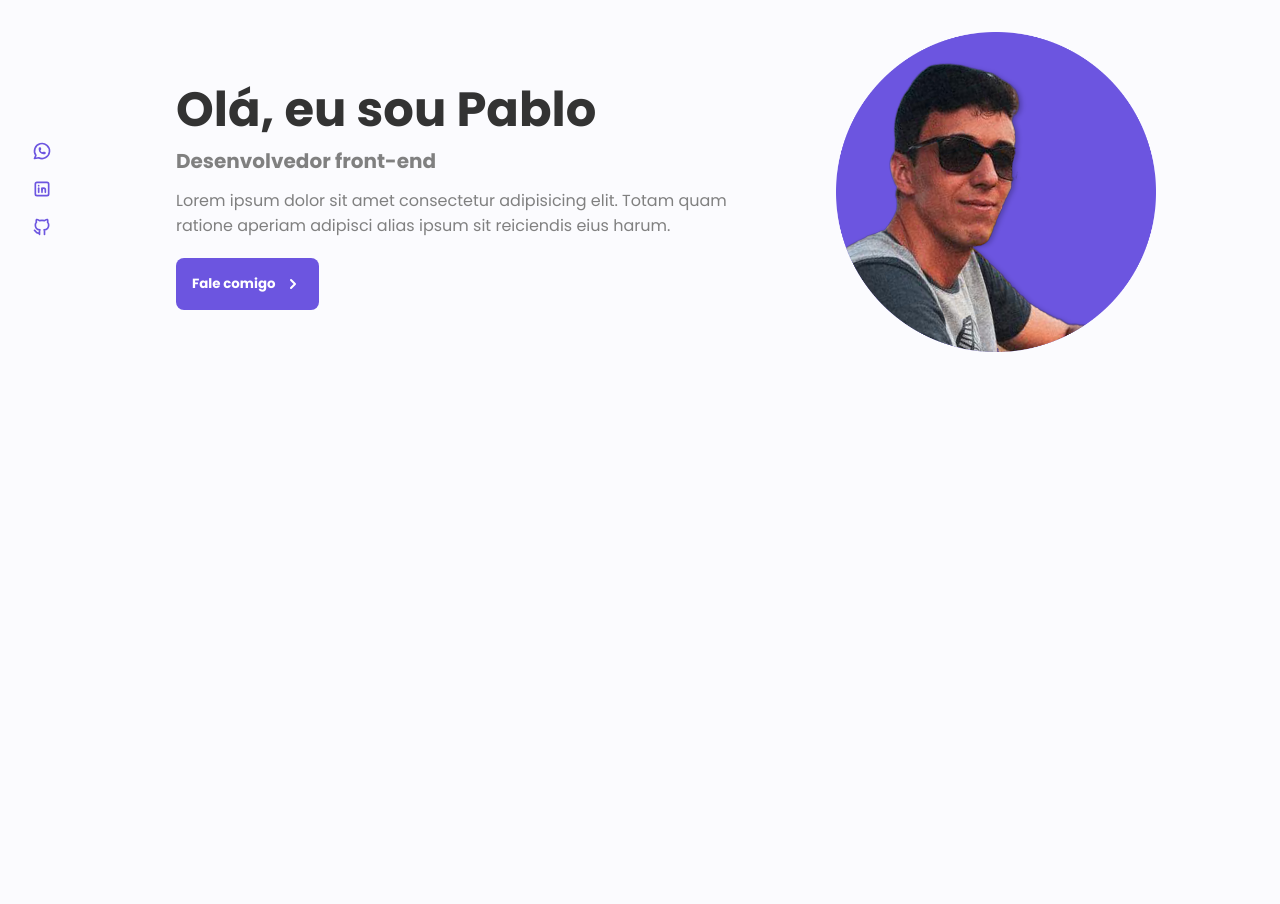
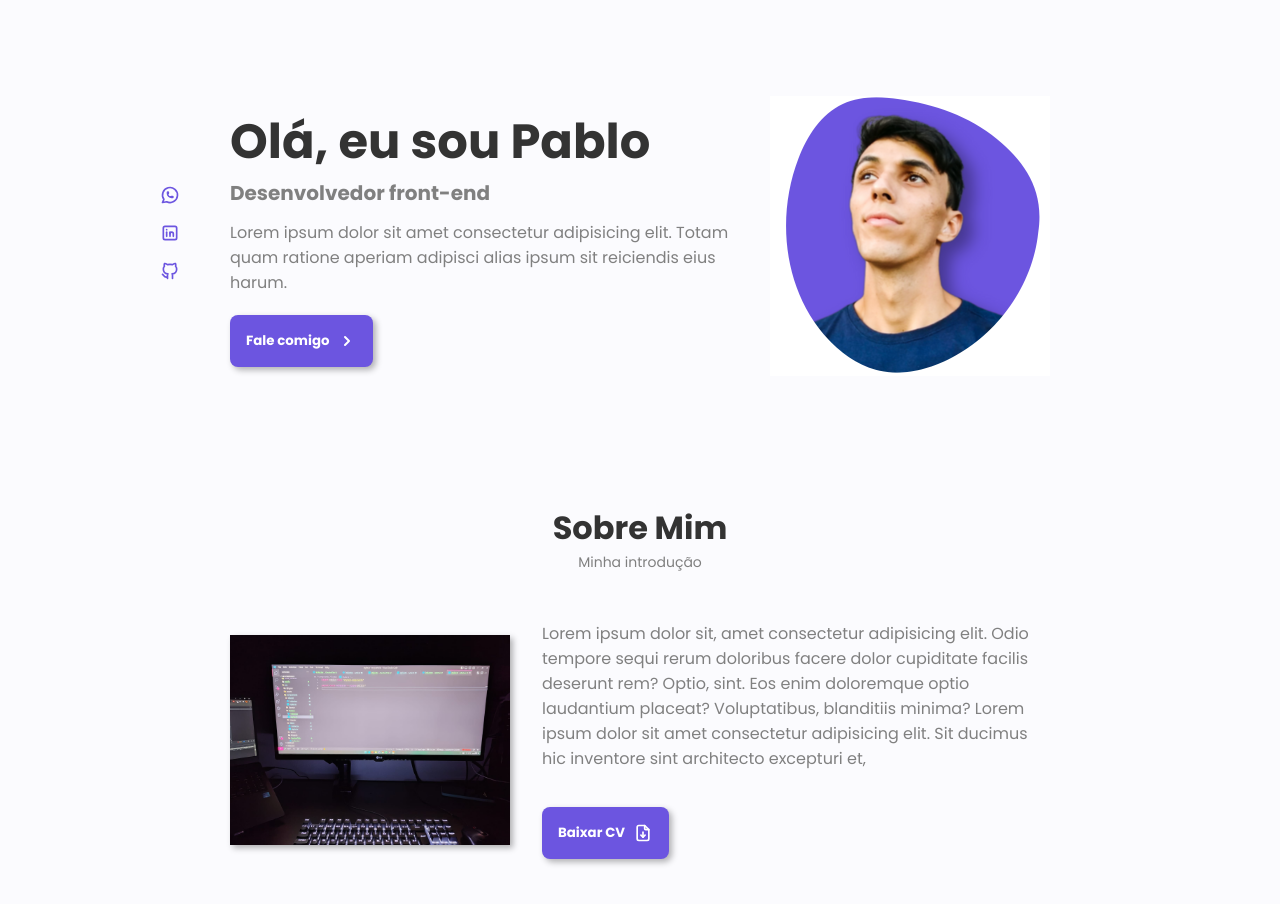
Before and after one commit to pabloccard/my-portfolio, a Next.js app: page / in a window 1280 px wide. Shown: the top 904 px of the page. Before the commit the page ends 800 px from the top, so only its background shows below. Built offline with nearby package versions, Linux system fonts and the light colour scheme.

Commit message:
feat: Add new about component

```diff
--- a/src/components/About/index.tsx
+++ b/src/components/About/index.tsx
@@ -1,36 +1,34 @@
 // import Image from 'next/image'
 // import manProgramming from '../../assets/man-programming.png'
+
 import Image from 'next/image'
-import { AboutSession, Content } from './styles'
-import jureg from '../../assets/jureg.jpg'
+import * as S from './styles'
+import { TbFileDownload } from 'react-icons/tb'
+import { SectionTitle } from '../SectionTitle'
+import { Button } from '../Button'
 
 export const About = () => {
   return (
-    <AboutSession>
-      <Content>
-        <h3>SOBRE MIM</h3>
+    <S.Container>
+      <SectionTitle title="Sobre Mim" subtitle="Minha introdução" />
+      <S.Content>
+        <Image src="/image.jpeg" width={280} height={210} alt="" />
 
-        <Image src={jureg} height={100} alt="" />
+        <S.Data>
+          <p>
+            Lorem ipsum dolor sit, amet consectetur adipisicing elit. Odio
+            tempore sequi rerum doloribus facere dolor cupiditate facilis
+            deserunt rem? Optio, sint. Eos enim doloremque optio laudantium
+            placeat? Voluptatibus, blanditiis minima? Lorem ipsum dolor sit amet
+            consectetur adipisicing elit. Sit ducimus hic inventore sint
+            architecto excepturi et,
+          </p>
 
-        <p>
-          Lorem ipsum dolor sit amet consectetur, adipisicing elit. Tenetur,
-          dolor quae! Vel id sunt vitae fugit sint illo veritatis aut animi
-          molestiae! Modi, officiis voluptatibus dolores nemo ipsam earum iure.
-          Lorem ipsum dolor sit amet consectetur adipisicing elit. Quaerat sunt
-          tempore non error ducimus tenetur iusto accusantium saepe minima esse
-          sapiente enim ea corporis recusandae soluta facere, fugiat
-          consequuntur deleniti! Lorem ipsum dolor, sit amet consectetur
-          adipisicing elit. Magni quam qui amet reiciendis est. Iste velit
-          distinctio dolorum, nemo autem esse rerum cupiditate. Quae velit,
-          accusantium voluptatibus aspernatur eveniet laboriosam?
-        </p>
-
-        {/* <Image
-            src={manProgramming}
-            height={380}
-            alt="garoto mexendo em um computador"
-          /> */}
-      </Content>
-    </AboutSession>
+          <Button>
+            Baixar CV <TbFileDownload />
+          </Button>
+        </S.Data>
+      </S.Content>
+    </S.Container>
   )
 }
--- a/src/components/About/styles.ts
+++ b/src/components/About/styles.ts
@@ -1,38 +1,53 @@
 import styled from 'styled-components'
 
-export const AboutSession = styled.section`
-  margin: auto;
-  background: ${(props) => props.theme['gray-900']};
-  border-top: 3px solid ${(props) => props.theme['gray-500']};
+export const Container = styled.section`
+  padding-block: 5rem;
+  margin: 0 auto;
+
+  @media (min-width: 610px) {
+    padding-inline: 3.25rem;
+    padding-block: 8rem;
+  }
 `
 
-export const Content = styled.section`
+export const Content = styled.div`
+  max-width: calc(768px + 3.25rem);
   margin: 0 auto;
-  max-width: 1120px;
-  padding: 6.5rem 2rem;
+  padding-block: 3rem;
 
-  /* display: flex; */
-  justify-content: space-between;
+  display: flex;
   flex-direction: column;
+  align-items: center;
+  gap: 2rem;
 
-  h3 {
-    color: ${(props) => props.theme.purple};
-    font-size: 1.25rem;
-    margin-bottom: 2.5rem;
+  @media (min-width: 768px) {
+    flex-direction: row;
+    /* align-items: flex-start; */
   }
 
   img {
-    width: 4.5rem;
-    height: 4.5rem;
-    margin-right: 0.5rem;
+    -webkit-box-shadow: 3px 3px 6px 0px rgba(0, 0, 0, 0.3);
+    -moz-box-shadow: 3px 3px 6px 0px rgba(0, 0, 0, 0.3);
+    box-shadow: 3px 3px 6px 0px rgba(0, 0, 0, 0.3);
+  }
+`
 
-    border-radius: 8px;
-    border: 4px solid ${(props) => props.theme['gray-500']};
-    float: left;
+export const Data = styled.div`
+  display: flex;
+  flex-direction: column;
+  align-items: center;
+  gap: 1rem;
+
+  p {
+    text-align: center;
+    color: ${(props) => props.theme['gray-300']};
   }
 
-  p {
-    color: ${(props) => props.theme['gray-300']};
-    line-height: 1.6;
+  @media (min-width: 768px) {
+    align-items: flex-start;
+
+    p {
+      text-align: left;
+    }
   }
 `
--- /dev/null
+++ b/src/components/Button/index.tsx
@@ -0,0 +1,10 @@
+import { ReactNode } from 'react'
+import * as S from './styles'
+
+type ButtonProps = {
+  children: ReactNode
+}
+
+export const Button = ({ children }: ButtonProps) => {
+  return <S.Container>{children}</S.Container>
+}
--- /dev/null
+++ b/src/components/Button/styles.ts
@@ -0,0 +1,21 @@
+import styled from 'styled-components'
+
+export const Container = styled.button`
+  width: fit-content;
+  padding: 1rem;
+  background-color: ${(props) => props.theme.primary};
+  color: ${(props) => props.theme.white};
+  font-weight: bold;
+  border-radius: 8px;
+  margin-top: 1.25rem;
+  display: flex;
+  gap: 0.5rem;
+
+  -webkit-box-shadow: 3px 3px 6px 0px rgba(0, 0, 0, 0.3);
+  -moz-box-shadow: 3px 3px 6px 0px rgba(0, 0, 0, 0.3);
+  box-shadow: 3px 3px 6px 0px rgba(0, 0, 0, 0.3);
+
+  svg {
+    font-size: 1.25rem;
+  }
+`
--- a/src/components/Hero/index.tsx
+++ b/src/components/Hero/index.tsx
@@ -2,6 +2,7 @@ import Image from 'next/image'
 import * as S from './styles'
 import { TbBrandLinkedin, TbBrandWhatsapp, TbBrandGithub } from 'react-icons/tb'
 import { HiChevronRight } from 'react-icons/hi'
+import { Button } from '../Button'
 
 export const Hero = () => {
   return (
@@ -19,7 +20,7 @@ export const Hero = () => {
       </S.SocialBar>
 
       <S.Content>
-        <Image src="/profile-pic.png" alt="" width={320} height={320} />
+        <Image src="/profile.png" alt="" width={280} height={280} />
 
         <S.TextContent>
           <h1>Olá, eu sou Pablo</h1>
@@ -30,9 +31,9 @@ export const Hero = () => {
             ratione aperiam adipisci alias ipsum sit reiciendis eius harum.
           </p>
 
-          <button>
+          <Button>
             Fale comigo <HiChevronRight />
-          </button>
+          </Button>
         </S.TextContent>
       </S.Content>
     </S.Container>
--- a/src/components/Hero/styles.ts
+++ b/src/components/Hero/styles.ts
@@ -5,7 +5,7 @@ export const Container = styled.section`
   position: relative;
 
   @media (min-width: 610px) {
-    padding-left: 3.25rem;
+    padding-inline: 3.25rem;
   }
 `
 
@@ -28,21 +28,20 @@ export const SocialBar = styled.div`
   @media (min-width: 610px) {
     top: 50%;
     transform: translateY(-50%);
-    left: 0;
   }
 `
 
 export const Content = styled.div`
-  max-width: 980px;
+  max-width: calc(768px + 3.25rem);
   margin: 0 auto;
 
   display: flex;
   flex-direction: column;
-  gap: max(2rem, min(6rem, 10%));
+  gap: 2rem;
 
   img {
-    width: max(180px, min(320px, 33vw));
-    height: max(180px, min(320px, 33vw));
+    width: max(180px, min(280px, 33vw));
+    height: max(180px, min(280px, 33vw));
     margin-left: 3.25rem;
   }
 
@@ -71,19 +70,4 @@ export const TextContent = styled.div`
     color: ${(props) => props.theme['gray-300']};
     margin-top: 0.75rem;
   }
-
-  button {
-    padding: 1rem;
-    background-color: ${(props) => props.theme.primary};
-    color: ${(props) => props.theme.white};
-    font-weight: bold;
-    border-radius: 8px;
-    margin-top: 1.25rem;
-    display: flex;
-    gap: 0.5rem;
-
-    svg {
-      font-size: 1.25rem;
-    }
-  }
 `
--- /dev/null
+++ b/src/components/SectionTitle/index.tsx
@@ -0,0 +1,15 @@
+import * as S from './styles'
+
+type SectionTitleProps = {
+  title: string
+  subtitle: string
+}
+
+export const SectionTitle = ({ title, subtitle }: SectionTitleProps) => {
+  return (
+    <S.Container>
+      <h2>{title}</h2>
+      <span>{subtitle}</span>
+    </S.Container>
+  )
+}
--- /dev/null
+++ b/src/components/SectionTitle/styles.ts
@@ -0,0 +1,18 @@
+import styled from 'styled-components'
+
+export const Container = styled.div`
+  display: flex;
+  flex-direction: column;
+  justify-content: center;
+  align-items: center;
+
+  h2 {
+    color: ${(props) => props.theme['gray-400']};
+    font-size: max(20px, min(32px, 4.5vw));
+  }
+
+  span {
+    color: ${(props) => props.theme['gray-300']};
+    font-size: 0.875rem;
+  }
+`
--- a/src/pages/index.tsx
+++ b/src/pages/index.tsx
@@ -1,4 +1,4 @@
-// import { About } from '@/components/About'
+import { About } from '@/components/About'
 // import { Banner } from '@/components/Banner'
 // import { Header } from '@/components/Header'
 import { Hero } from '@/components/Hero'
@@ -13,6 +13,7 @@ export default function Home() {
       <About />
       <Projects /> */}
       <Hero />
+      <About />
     </HomeContainer>
   )
 }
--- a/src/styles/home.ts
+++ b/src/styles/home.ts
@@ -1,7 +1,7 @@
 import styled from 'styled-components'
 
 export const HomeContainer = styled.div`
-  width: 100%;
+  max-width: 1024px;
   margin: 0 auto;
-  padding: 2rem;
+  padding: 6rem 2rem 2rem;
 `
```
Also changed, not shown: public/image.jpeg (added), public/profile.png (added).
